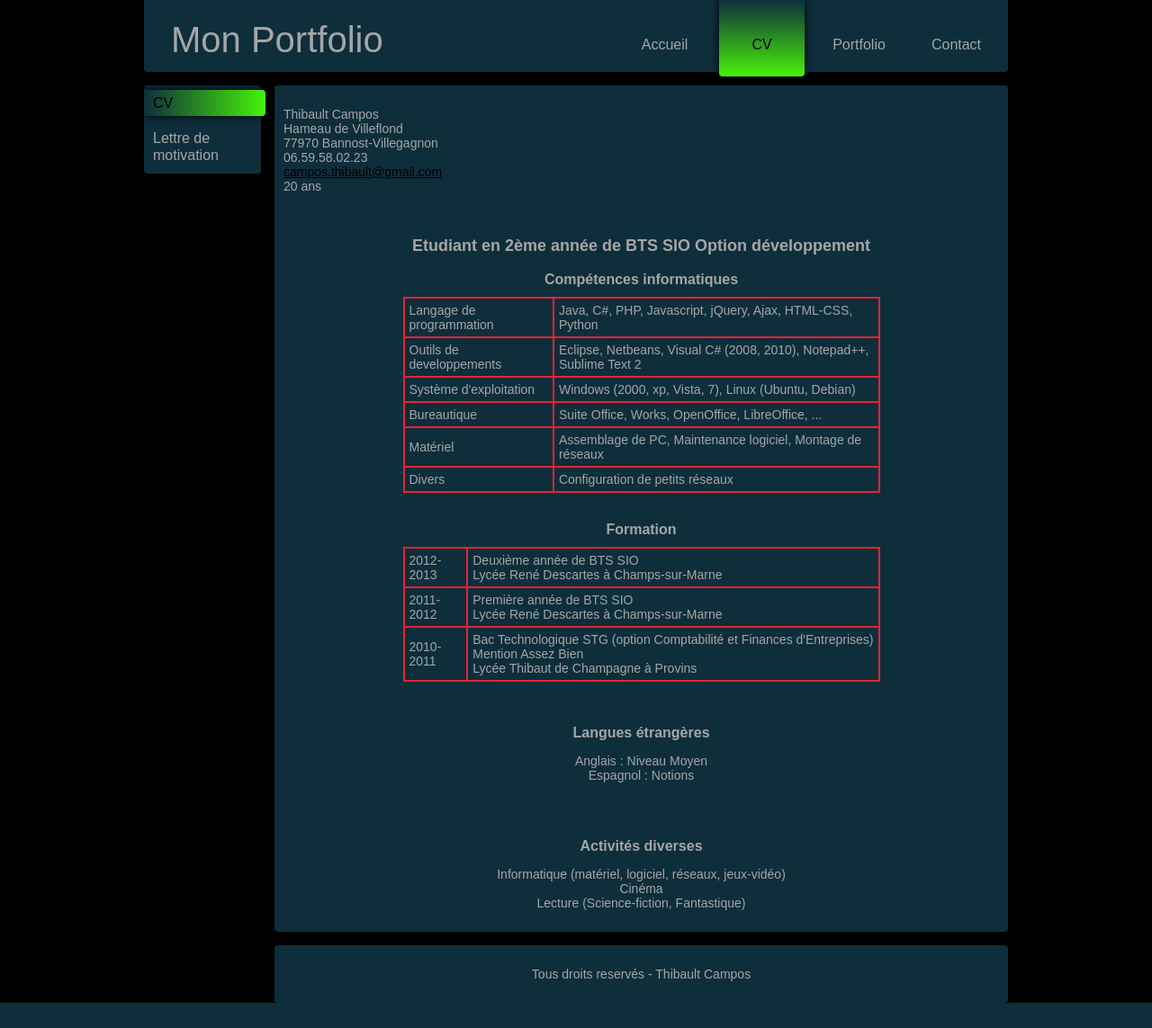
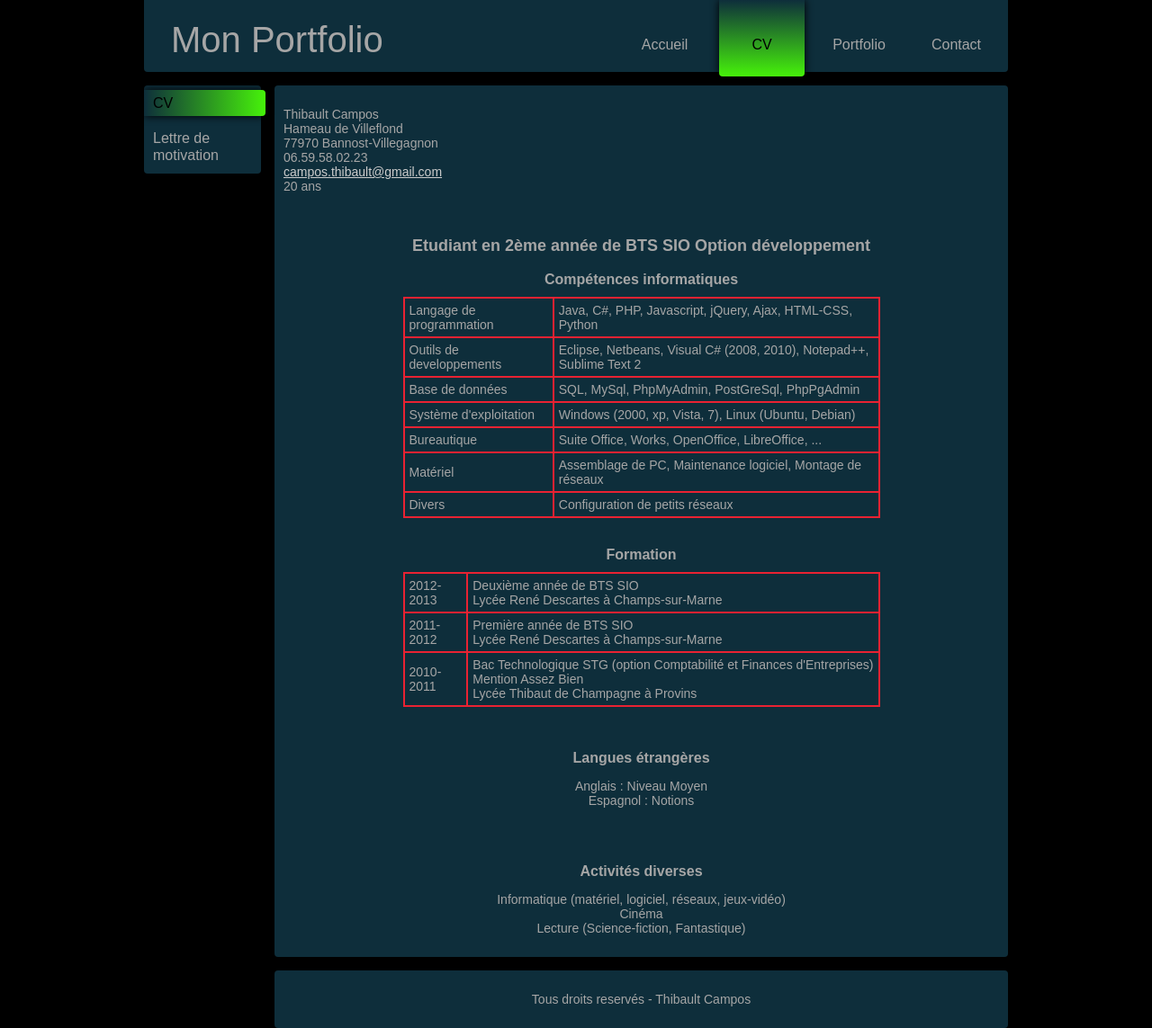
Before and after one commit to titi3625/Portfolio, a PHP site: page /cv.php in a window 1280 px wide. Shown: the whole page at 90% size. Before the commit the page ends 1115 px from the top, so only its background shows below. Run offline with PHP 8.4, Linux system fonts and the light colour scheme; some libraries are stand-ins or nearby versions.

Commit message:
modif cv et couleur lien

```diff
--- a/css/style.css
+++ b/css/style.css
@@ -143,7 +143,7 @@ ul.menu_top li a:hover, ul.menu_top li a.active1 {
 }
 
 .content a {
-	color: black;
+	color: #ccc;
 }
 
 /*Mise en forme CV*/
--- a/cv.php
+++ b/cv.php
@@ -38,6 +38,10 @@
 						<tr>
 							<td>Outils de developpements</td>
 							<td>Eclipse, Netbeans, Visual C# (2008, 2010), Notepad++, Sublime Text 2</td>
+						</tr>
+						<tr>
+							<td>Base de données</td>
+							<td>SQL, MySql, PhpMyAdmin, PostGreSql, PhpPgAdmin</td>
 						</tr>
 						<tr>
 							<td>Système d'exploitation</td>
```
